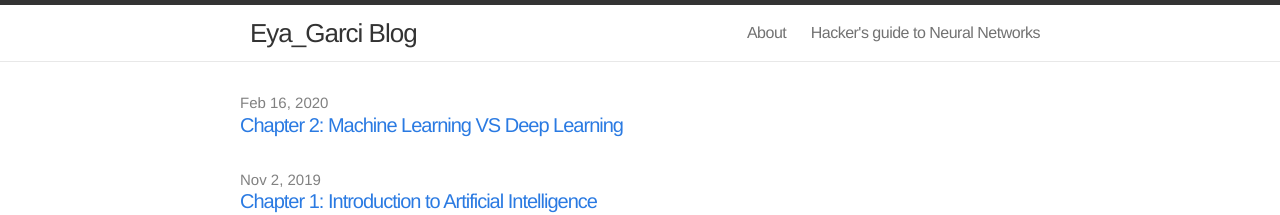
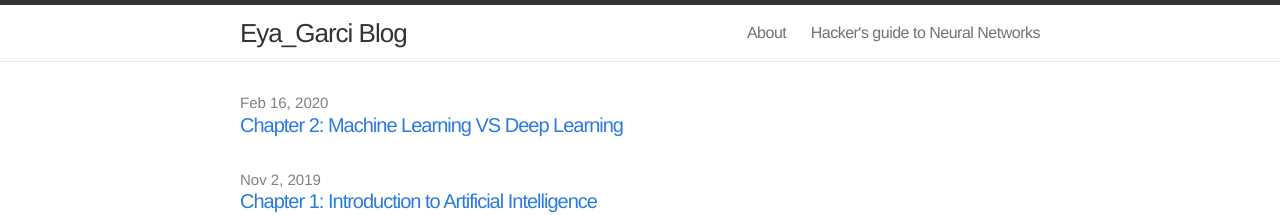
Before and after one commit to eyagarci/eyagarci.github.io, a Jekyll site: the page built from index.html, in a window 1280 px wide. Shown: the top 215 px of the page. Built offline with Jekyll 4.4.1, drawn with Linux system fonts in a browser that asks for light colours.

Commit message:
update myBlog

```diff
--- a/_includes/header.html
+++ b/_includes/header.html
@@ -2,8 +2,6 @@
 
   <div class="wrap">
 
-    <div style="float:left; margin-top:10px; margin-right:10px;">
-    </div>
 
     <a class="site-title" href="{{ site.baseurl }}/">{{ site.title }}</a>
 
```
